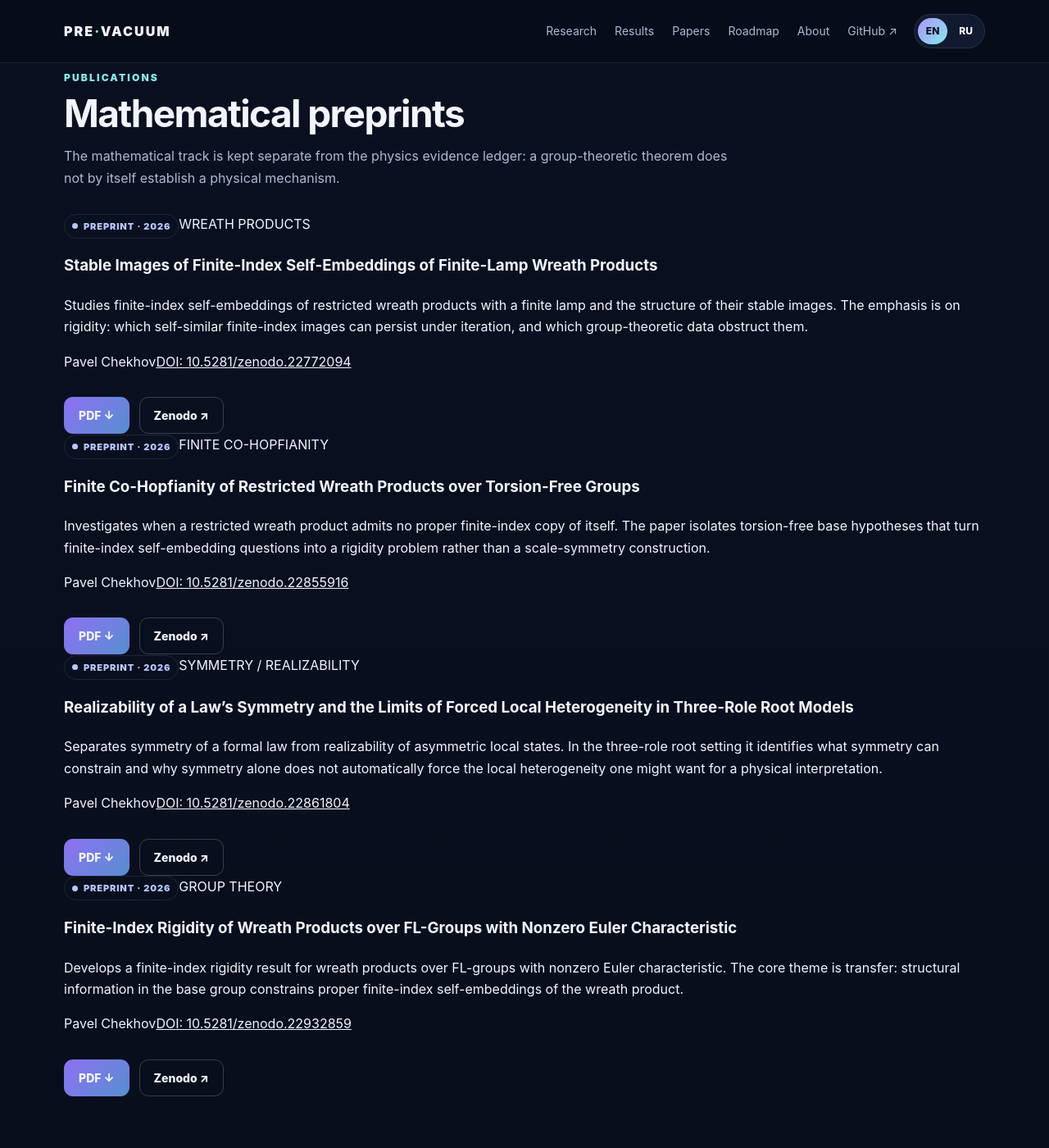
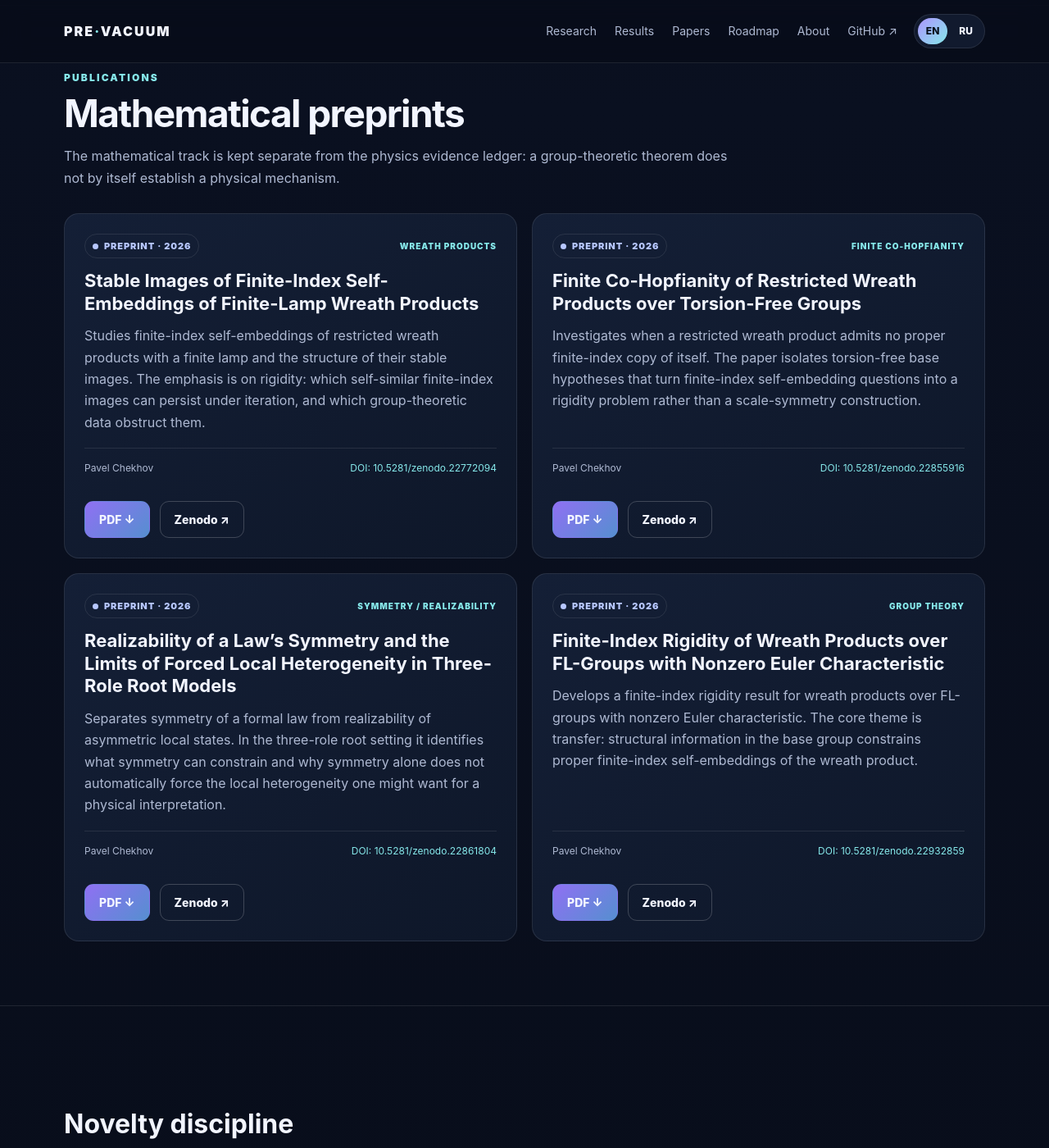
Before and after one commit to pre-vacuum/pre-vacuum.github.io, a Jekyll site: the page built from mathematics/index.html, in a window 1280 px wide and 1400 px high, scrolled down 740 px. Shown: the whole window at 82% size. Built offline with Jekyll 4.4.1, drawn with Linux system fonts in a browser that asks for light colours.

Commit message:
SITE: add publication-card styles

```diff
--- a/assets/site.css
+++ b/assets/site.css
@@ -27,3 +27,16 @@ section{padding:78px 0;border-bottom:1px solid var(--line)}.section-head{max-wid
 @media(max-width:900px){.hero-grid{grid-template-columns:1fr}.orb{width:220px}.cards{grid-template-columns:1fr 1fr}.passport{grid-template-columns:1fr 1fr}.flow{grid-template-columns:1fr}.flow a:not(:last-child):after{content:"↓";right:18px;top:auto;bottom:-16px}.menu-toggle{display:block}.main-nav{display:none;position:absolute;left:18px;right:18px;top:70px;margin:0;padding:14px;flex-direction:column;align-items:stretch;background:#0d1527;border:1px solid var(--line);border-radius:16px;box-shadow:0 18px 50px #0008}.main-nav a{text-align:center;padding:10px;border-radius:9px;background:#131f34}.menu-open .main-nav{display:flex}.navbar>.lang{margin-left:0}}
 @media(max-width:620px){.wrap{padding:0 18px}.hero{padding:72px 0 64px}.cards{grid-template-columns:1fr}.passport{grid-template-columns:1fr}.map-row{grid-template-columns:1fr}.footer-grid{grid-template-columns:1fr}.site-footer .lang{justify-self:start}h1{font-size:44px}}
 @media(prefers-reduced-motion:reduce){html{scroll-behavior:auto}}
+
+
+/* Publications */
+.pub-grid{display:grid;grid-template-columns:repeat(2,minmax(0,1fr));gap:18px}
+.pub-card{display:flex;flex-direction:column;background:linear-gradient(145deg,#141f36,#0e1729);border:1px solid var(--line);border-radius:18px;padding:24px;min-height:100%}
+.pub-card h3{font-size:22px;line-height:1.25;margin:14px 0 12px}
+.pub-card p{color:var(--muted);margin:0 0 18px}
+.pub-top{display:flex;align-items:center;justify-content:space-between;gap:12px;flex-wrap:wrap}
+.pub-tag{font-size:10px;letter-spacing:.1em;color:var(--cyan);font-weight:900}
+.pub-meta{margin-top:auto;padding-top:14px;border-top:1px solid var(--line);display:flex;gap:12px;justify-content:space-between;flex-wrap:wrap;color:var(--muted);font-size:12px}
+.pub-meta a{color:var(--cyan);text-decoration:none}
+.footer-links a{color:var(--muted);text-decoration:none}.footer-links a:hover{color:#fff}
+@media(max-width:760px){.pub-grid{grid-template-columns:1fr}}
```
